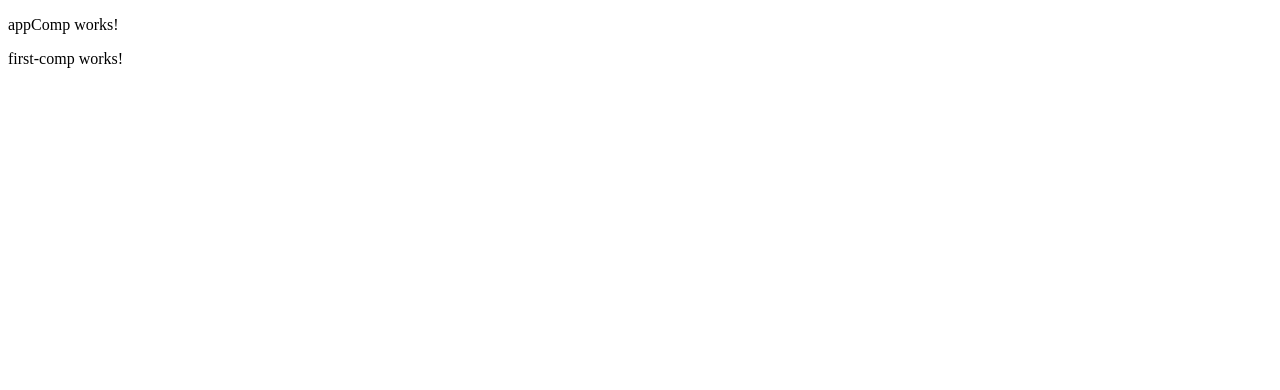
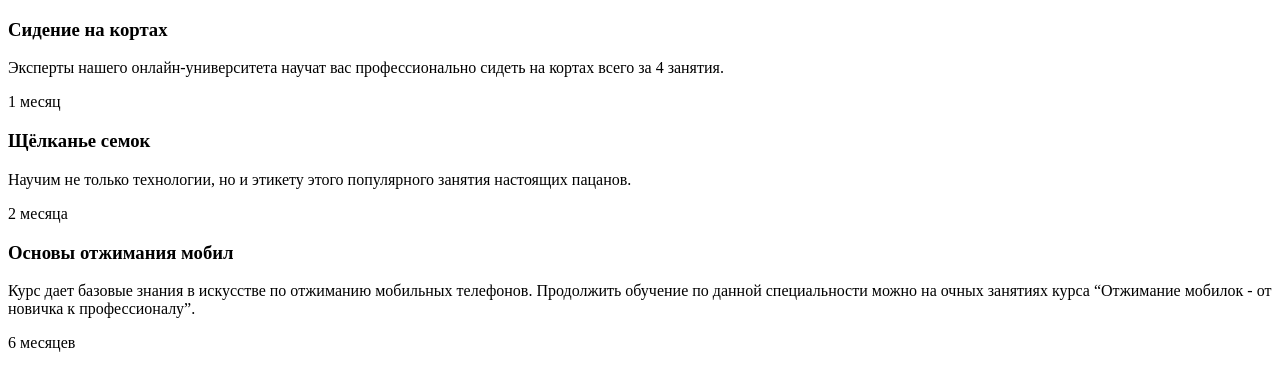
Before and after one commit to rinkalikas/my_first_repository, an Angular app in the folder ObrazProject/: page / in a window 1280 px wide. Shown: the top 390 px of the page. Built offline with nearby package versions, Linux system fonts and the light colour scheme.

Commit message:
first component&service commit

```diff
--- a/ObrazProject/angular.json
+++ b/ObrazProject/angular.json
@@ -123,6 +123,10 @@
           }
         }
       }
-    }},
-  "defaultProject": "ObrazProject"
+    }
+  },
+  "defaultProject": "ObrazProject",
+  "cli": {
+    "analytics": "47532997-bd53-414a-842e-dd854ad39628"
+  }
 }
--- a/ObrazProject/package.json
+++ b/ObrazProject/package.json
@@ -24,12 +24,12 @@
     "zone.js": "~0.10.2"
   },
   "devDependencies": {
-    "@angular-devkit/build-angular": "~0.1001.6",
+    "@angular-devkit/build-angular": "^0.1001.7",
     "@angular/cli": "~10.1.6",
     "@angular/compiler-cli": "~10.1.5",
-    "@types/node": "^12.11.1",
     "@types/jasmine": "~3.5.0",
     "@types/jasminewd2": "~2.0.3",
+    "@types/node": "^12.11.1",
     "codelyzer": "^6.0.0",
     "jasmine-core": "~3.6.0",
     "jasmine-spec-reporter": "~5.0.0",
--- a/ObrazProject/src/app/app.component.html
+++ b/ObrazProject/src/app/app.component.html
@@ -1,21 +1,4 @@
-<!-- * * * * * * * * * * * * * * * * * * * * * * * * * * * * * * * -->
-<!-- * * * * * * * * * * * The content below * * * * * * * * * * * -->
-<!-- * * * * * * * * * * is only a placeholder * * * * * * * * * * -->
-<!-- * * * * * * * * * * and can be replaced. * * * * * * * * * * * -->
-<!-- * * * * * * * * * * * * * * * * * * * * * * * * * * * * * * * -->
-<!-- * * * * * * * * * Delete the template below * * * * * * * * * * -->
-<!-- * * * * * * * to get started with your project! * * * * * * * * -->
-<!-- * * * * * * * * * * * * * * * * * * * * * * * * * * * * * * * -->
-<p>appComp works!</p>
-
-<!-- * * * * * * * * * * * * * * * * * * * * * * * * * * * * * * * -->
-<!-- * * * * * * * * * * * The content above * * * * * * * * * * * -->
-<!-- * * * * * * * * * * is only a placeholder * * * * * * * * * * -->
-<!-- * * * * * * * * * * and can be replaced. * * * * * * * * * * * -->
-<!-- * * * * * * * * * * * * * * * * * * * * * * * * * * * * * * * -->
-<!-- * * * * * * * * * * End of Placeholder * * * * * * * * * * * -->
-<!-- * * * * * * * * * * * * * * * * * * * * * * * * * * * * * * * -->
-
-
-
-<router-outlet></router-outlet>
+<div>
+    <router-outlet></router-outlet>
+    <!-- <app-first-comp></app-first-comp> -->
+</div>
--- a/ObrazProject/src/app/app.component.ts
+++ b/ObrazProject/src/app/app.component.ts
@@ -1,4 +1,5 @@
-import { Component } from '@angular/core';
+import { Component } from '@angular/core'
+//import { FirstCompComponent } from './components/first-comp/first-comp.component'
 
 @Component({
   selector: 'app-root',
--- a/ObrazProject/src/app/components/first-comp/first-comp.component.html
+++ b/ObrazProject/src/app/components/first-comp/first-comp.component.html
@@ -1 +1,5 @@
-<p>first-comp works!</p>
+<div *ngFor="let lesson of lessons">
+    <h3>{{lesson.title}}</h3>
+    <p>{{lesson.description}}</p>
+    <p>{{lesson.time}}</p>
+</div>
--- a/ObrazProject/src/app/components/first-comp/first-comp.component.ts
+++ b/ObrazProject/src/app/components/first-comp/first-comp.component.ts
@@ -1,4 +1,5 @@
 import { Component, OnInit } from '@angular/core';
+import { LessonsService } from 'src/app/lessons.service';
 
 @Component({
   selector: 'app-first-comp',
@@ -7,9 +8,12 @@ import { Component, OnInit } from '@angular/core';
 })
 export class FirstCompComponent implements OnInit {
 
-  constructor() { }
+public lessons: any[]
+
+  constructor(private lessonsService: LessonsService) {  }
 
   ngOnInit(): void {
+    this.lessons = this.lessonsService.getLessons();
   }
 
 }
--- /dev/null
+++ b/ObrazProject/src/app/lessons.service.ts
@@ -0,0 +1,25 @@
+import { Injectable } from '@angular/core';
+
+@Injectable({
+  providedIn: 'root'
+})
+export class LessonsService {
+
+  constructor() { }
+  getLessons() {
+    return [
+      {id: 0,
+      title: 'Сидение на кортах',
+      description: 'Эксперты нашего онлайн-университета научат вас профессионально сидеть на кортах всего за 4 занятия.',
+      time: '1 месяц'},
+      {id: 1,
+      title: 'Щёлканье семок',
+      description: 'Научим не только технологии, но и этикету этого популярного занятия настоящих пацанов.',
+      time: '2 месяца'},
+      {id: 2,
+      title: 'Основы отжимания мобил',
+      description: 'Курс дает базовые знания в искусстве по отжиманию мобильных телефонов. Продолжить обучение по данной специальности можно на очных занятиях курса “Отжимание мобилок - от новичка к профессионалу”.',
+      time: '6 месяцев'}
+    ]
+  }
+}
```
Also changed, not shown: 1 other file (tests, documents, lock files or other folders).
